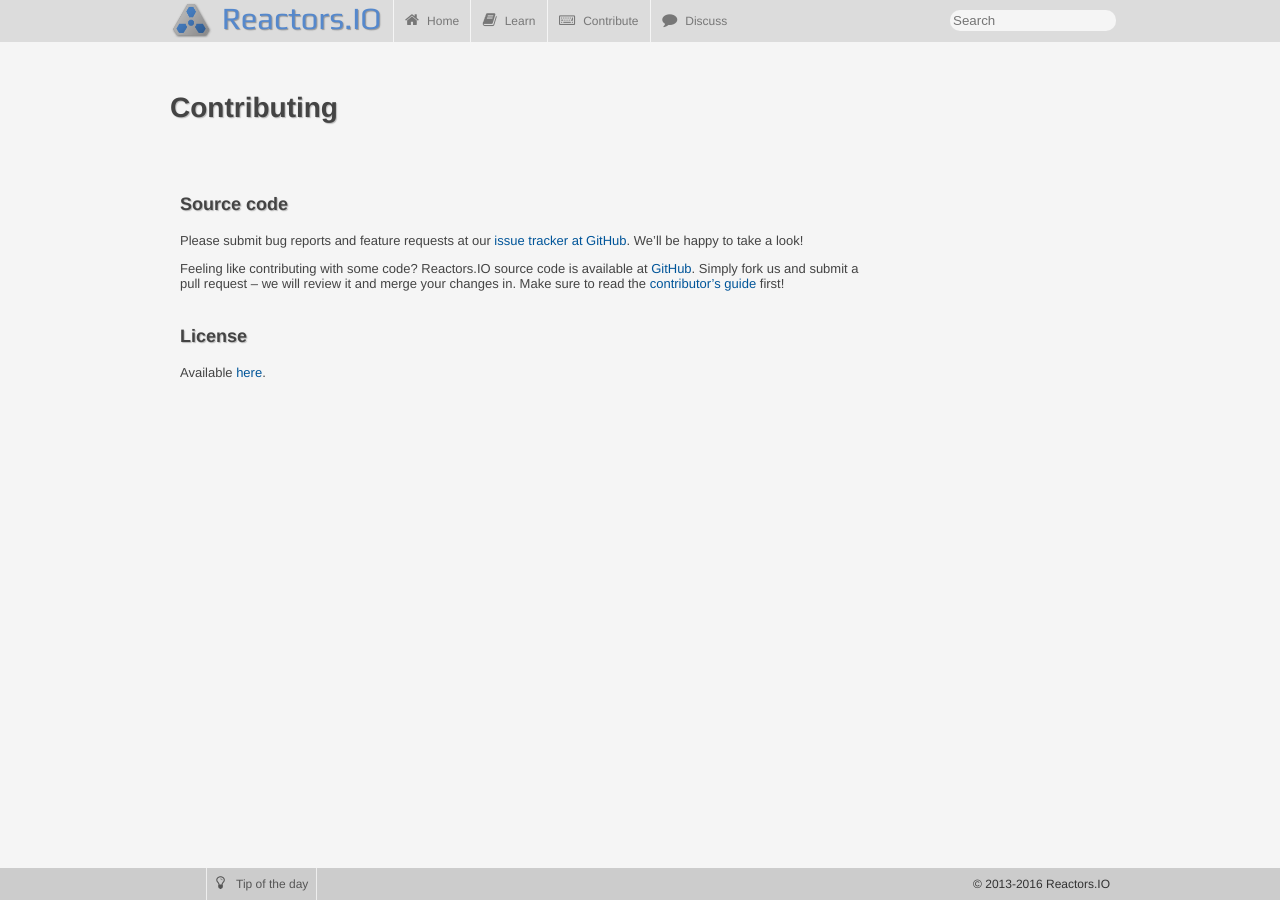
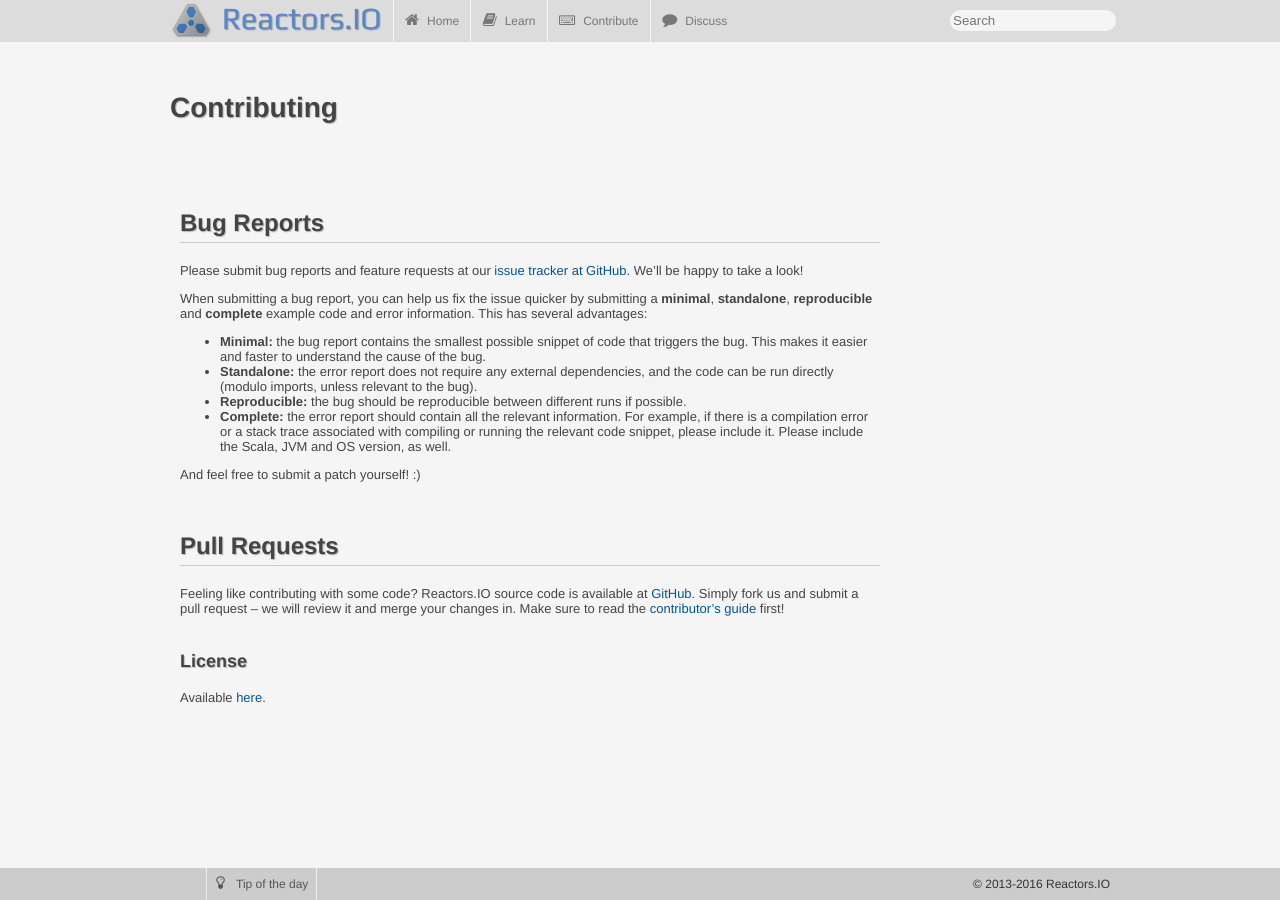
Before and after one commit to reactors-io/reactors-io.github.io, a Jekyll site: the page built from contribute.md, in a window 1280 px wide. Built offline with Jekyll 4.4.1, drawn with Linux system fonts in a browser that asks for light colours.

Commit message:
Expand contribute section.

```diff
--- a/contribute.md
+++ b/contribute.md
@@ -9,17 +9,40 @@ permalink: /contribute/index.html
 
 
 
-### Source code
+## Bug Reports
 
-Please submit bug reports and feature requests at our [issue tracker at GitHub](https://github.com/reactors-io/reactors/issues).
+Please submit bug reports and feature requests at our
+[issue tracker at GitHub](https://github.com/reactors-io/reactors/issues).
 We'll be happy to take a look!
+
+When submitting a bug report, you can help us fix the issue quicker
+by submitting a **minimal**, **standalone**, **reproducible** and
+**complete** example code and error information.
+This has several advantages:
+
+- **Minimal:** the bug report contains the smallest possible snippet of code
+  that triggers the bug.
+  This makes it easier and faster to understand the cause of the bug.
+- **Standalone:** the error report does not require any external dependencies, and the
+  code can be run directly (modulo imports, unless relevant to the bug).
+- **Reproducible:** the bug should be reproducible between different runs if possible.
+- **Complete:** the error report should contain all the relevant information.
+  For example, if there is a compilation error or a stack trace associated with
+  compiling or running the relevant code snippet, please include it. Please include the
+  Scala, JVM and OS version, as well.
+
+And feel free to submit a patch yourself! :)
+
+
+## Pull Requests
 
 Feeling like contributing with some code?
 Reactors.IO source code is available at
 [GitHub](https://github.com/reactors-io/reactors).
 Simply fork us and submit a pull request --
 we will review it and merge your changes in.
-Make sure to read the [contributor's guide](http://storm-enroute.com/dev/contribute/) first!
+Make sure to read the
+[contributor's guide](http://storm-enroute.com/dev/contribute/) first!
 
 
 ### License
```
